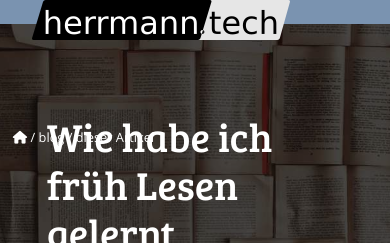
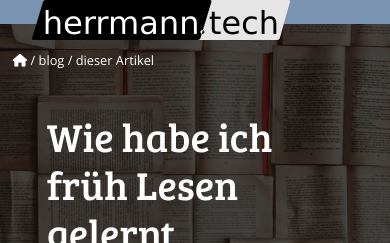
Before and after one commit to augusto-herrmann/augusto-herrmann.github.io, a Jekyll site: the page built from _posts/2022-06-18-wie-habe-ich-frueh-lesen-gelernt.md, in a window 390 px wide. Shown: the top 243 px of the page. Built offline with Jekyll 4.4.1, drawn with Linux system fonts in a browser that asks for light colours.

Commit message:
Fix breadcrumbs position in mobile

```diff
--- a/assets/styles/base.sass
+++ b/assets/styles/base.sass
@@ -669,7 +669,7 @@ html.post
 @media (max-width: 48em)
   html.post
     nav.breadcrumbs
-      margin-top: 10em
+      margin-top: 4em
       margin-left: 1em
     article .heading
       margin-top: 1em
```
